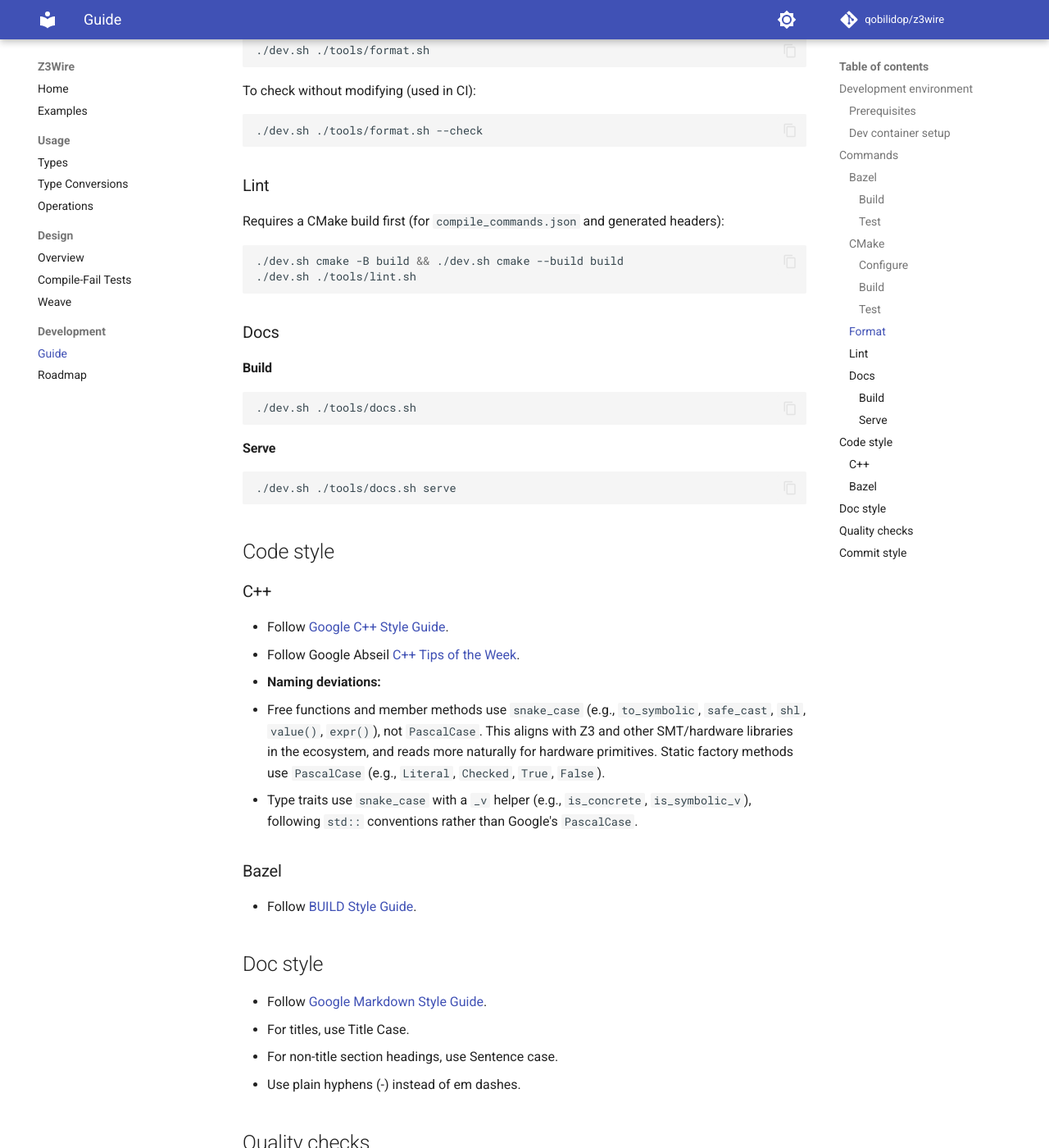
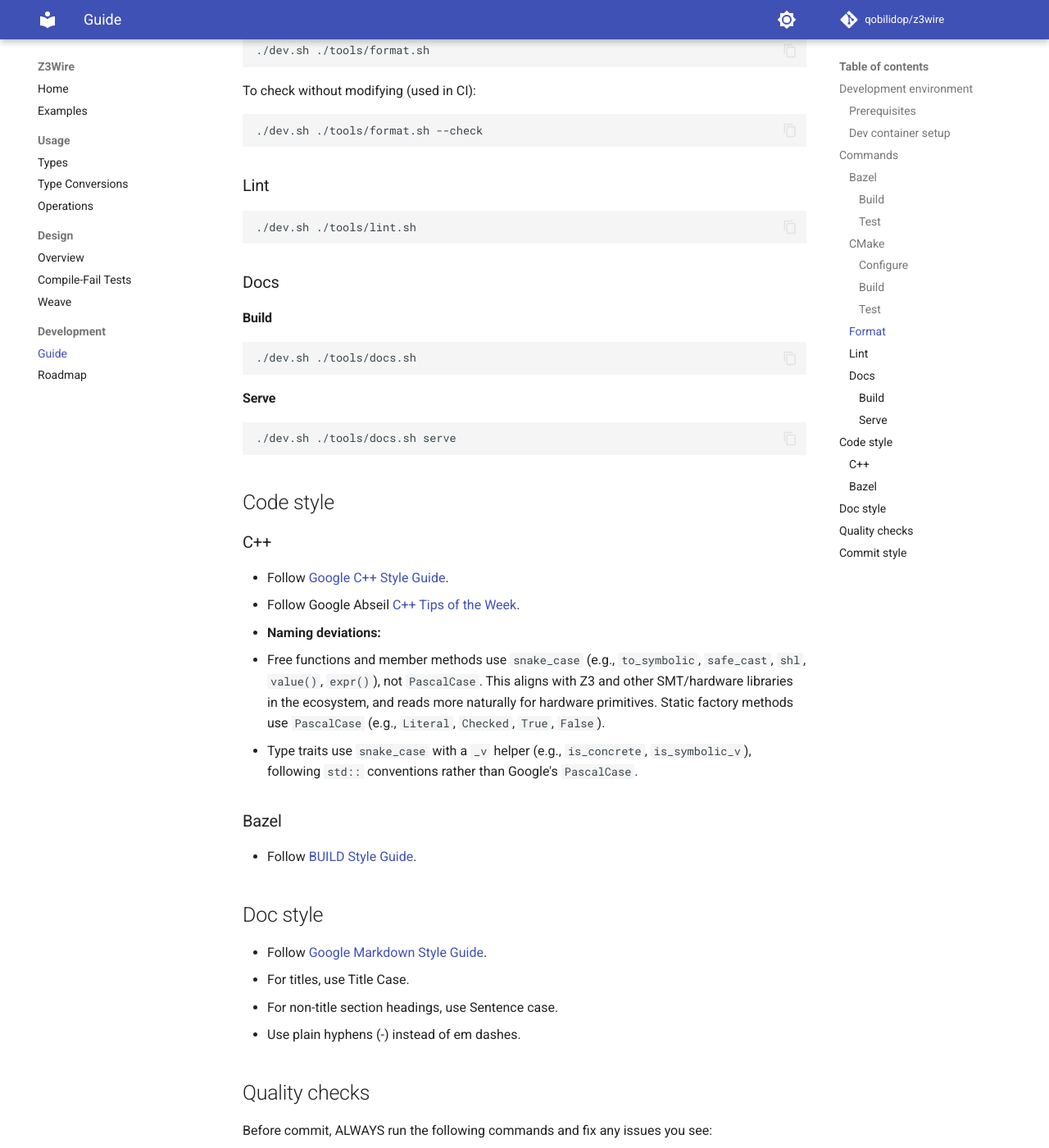
Before and after one commit to qobilidop/z3wire, an MkDocs documentation site: the page built from docs/dev/guide.md, in a window 1280 px wide and 1400 px high, scrolled down 1446 px. Shown: the whole window at 82% size. Built offline with MkDocs 1.6.1 and Material for MkDocs 9.7.7, drawn with Linux system fonts in a browser that asks for light colours; comment, search, counter and statistics services are not loaded; some of the changed text lies outside the part shown.

Commit message:
Make lint.sh self-contained and simplify lint CI
lint.sh now runs cmake configure + proto build internally, so it works
without any prerequisite commands. Lint CI simplified to just format
check + lint check with no Bazel or cmake setup steps.

Co-Authored-By: Claude Opus 4.6 (1M context) <noreply@anthropic.com>

````diff
--- a/docs/dev/guide.md
+++ b/docs/dev/guide.md
@@ -74,11 +74,7 @@ To check without modifying (used in CI):
 
 ### Lint
 
-Requires a CMake build first (for `compile_commands.json` and generated
-headers):
-
 ```sh
-./dev.sh cmake -B build && ./dev.sh cmake --build build
 ./dev.sh ./tools/lint.sh
 ```
 
@@ -133,7 +129,6 @@ Before commit, ALWAYS run the following commands and fix any issues you see:
 ./dev.sh bazel build //...
 ./dev.sh bazel test //...
 
-./dev.sh cmake -B build && ./dev.sh cmake --build build
 ./dev.sh ./tools/lint.sh
 ./dev.sh ./tools/docs.sh
 
````
Also changed, not shown: 2 other files.
